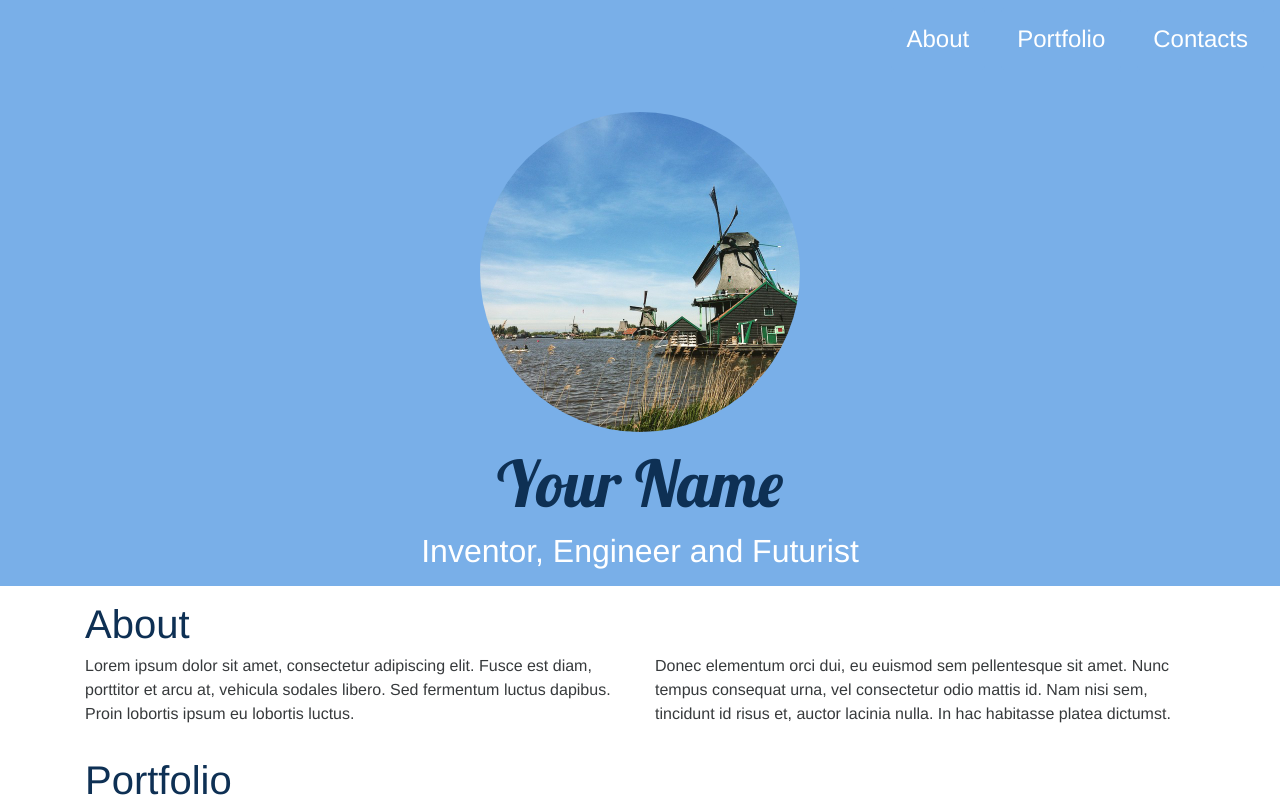
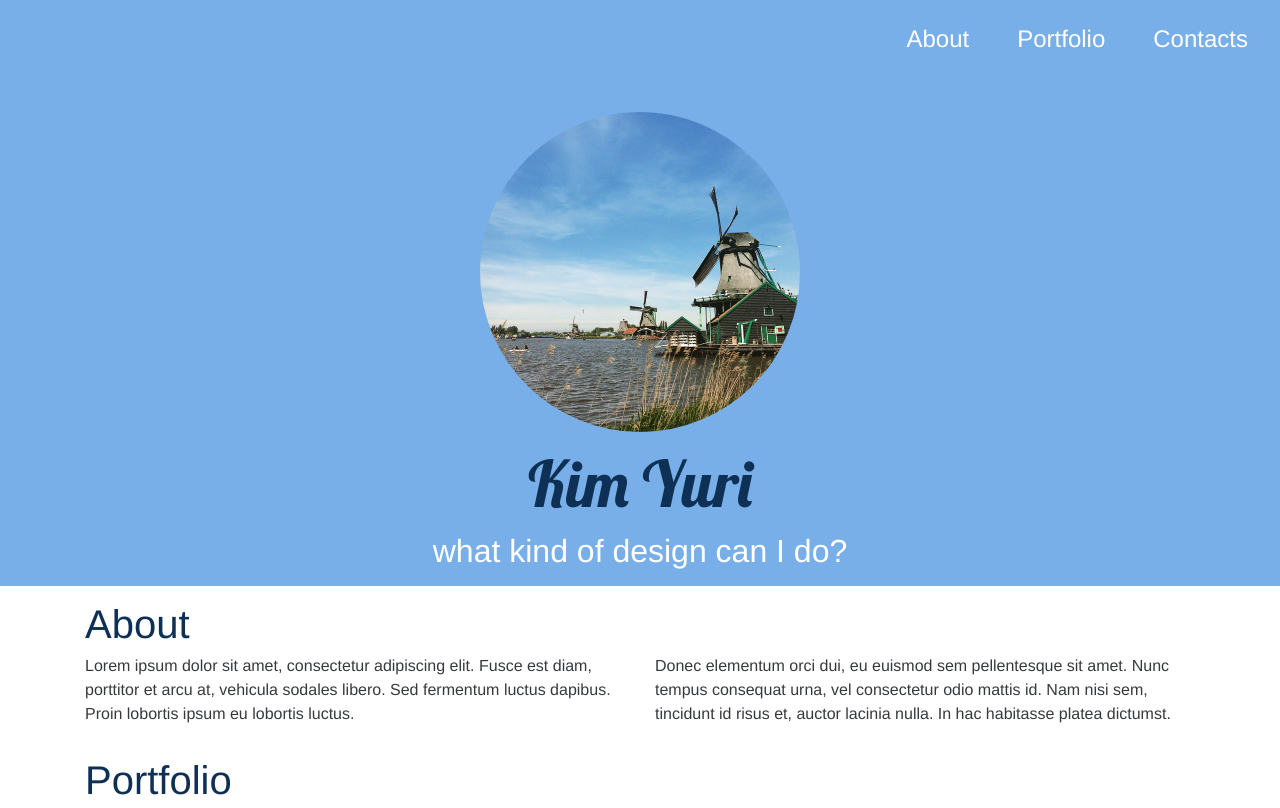
Before and after one commit to portfolio-central/jekyll-instagram-portfolio-theme, a Jekyll site: the page built from index.html, in a window 1280 px wide and 1400 px high. Shown: the top 808 px of the window. Built offline with Jekyll 4.4.1, drawn with Linux system fonts in a browser that asks for light colours; nearby versions of some CDN libraries; some of the changed text lies outside the part shown; grey boxes are pictures that could not be loaded.

Commit message:
Update _config.yml

```diff
--- a/_config.yml
+++ b/_config.yml
@@ -1,13 +1,13 @@
 # Site settings
 # in the templates available like {{ site.myvariable }}.
 title: Clean portfolio theme for Jekyll powered by Bootstrap 4.
-email: your-email@domain.com
-brand: Your Name
-headline: Inventor, Engineer and Futurist
+email: dbfkvkejr0114#gmail.com
+brand: Kim Yuri
+headline: what kind of design can I do?
 description: > # this means to ignore newlines until "baseurl:"
   New Site
 baseurl: "" # the subpath of your site, e.g. /blog
-url: "http://example.com" # the base hostname & protocol for your site
+url: "https://yuti0114.github.io" # the base hostname & protocol for your site
 copyright: 2016 Whatever Company, Inc. All Rights Reserved.
 
 # Build settings
@@ -17,8 +17,8 @@ markdown: kramdown
 snapwidget: 247552
 
 # Contacts
-email: your.name@gmail.com
-phone: +1-800-555-2016
+email: dbfkvkejr0114@gmail.com
+instargram: +yuri0909_0320
 
 # Tracking
 googleAnalitycsID: UA-83933844-1
```
